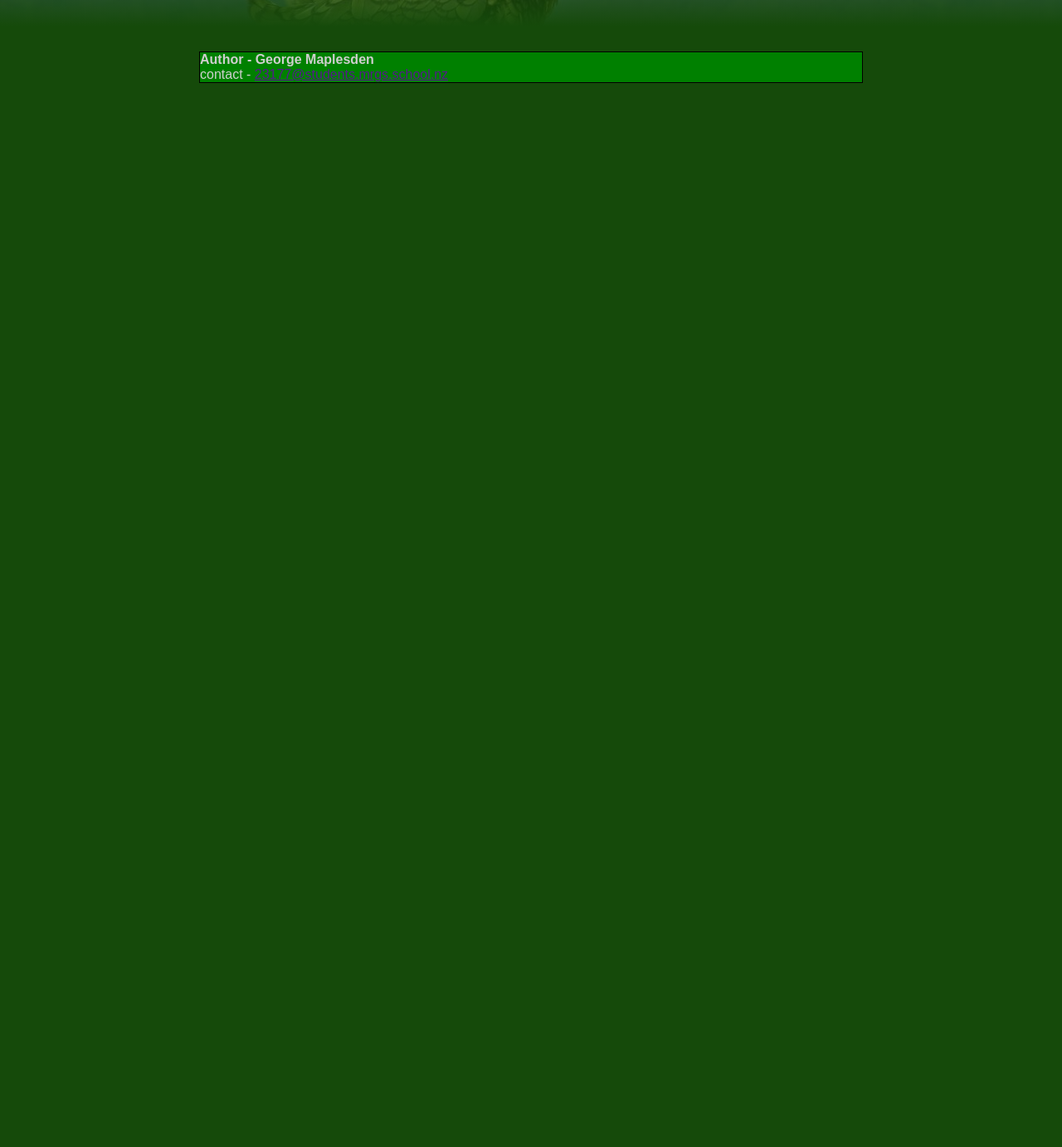
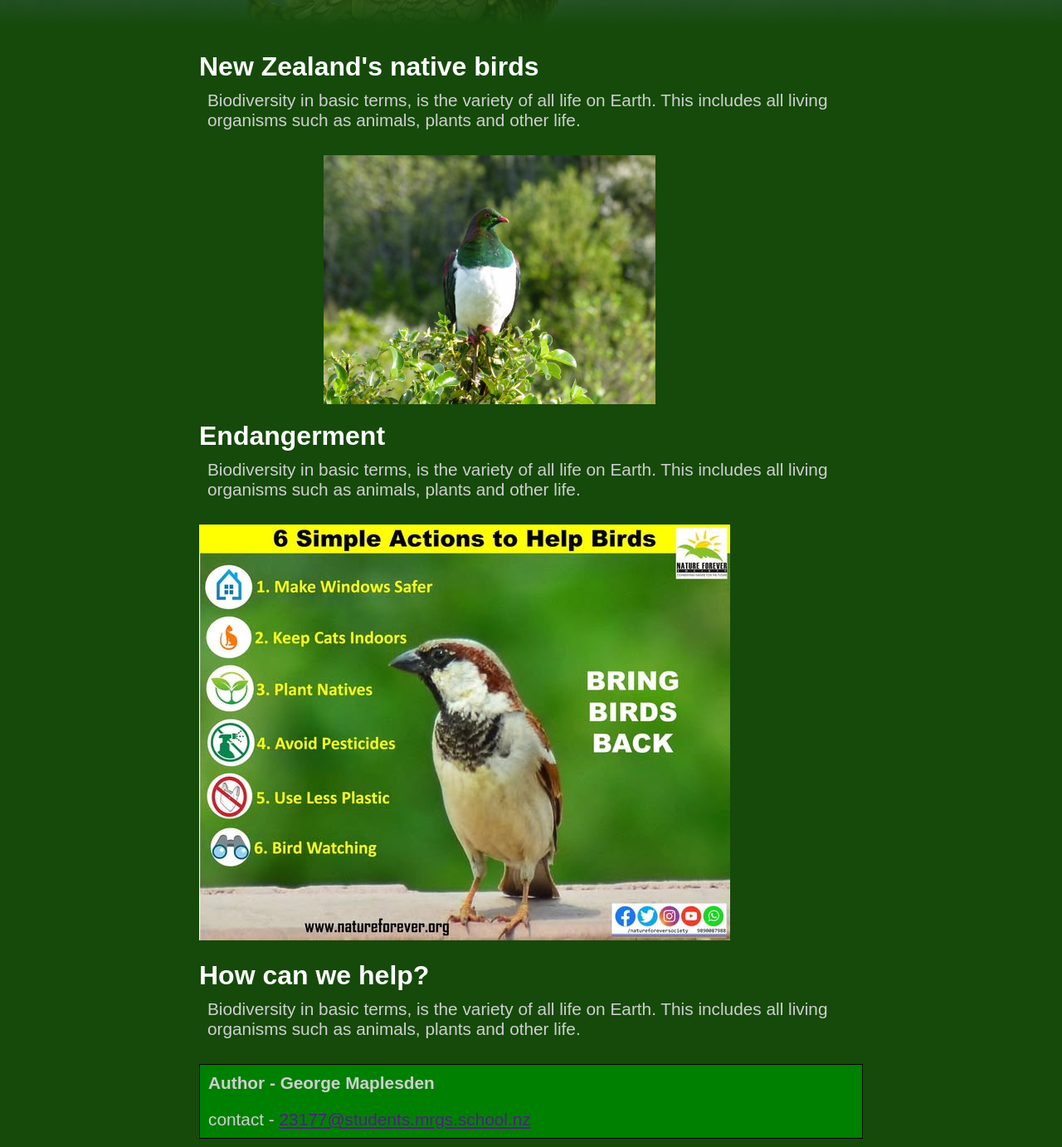
Before and after one commit to GfrostyM/George-Maplesden---92005-Assessment, a plain HTML site: page page3.html in a window 1280 px wide. Shown: the part 328-1710 px from the top of the page at 83% size. Before the commit the page ends 800 px from the top, so only its background shows below. Drawn offline with Linux system fonts and the light colour scheme.

Commit message:
almost done

```diff
--- a/1style.css
+++ b/1style.css
@@ -109,3 +109,8 @@ margin: 0; !important
 content-align: center;
 max-width: 800px;
 }
+
+p {
+  font-size: 130%;
+  padding: 10px;
+}
--- a/2style.css
+++ b/2style.css
@@ -109,3 +109,8 @@ div.nzthenvsnow {
   background-color: green;
   margin: 0;
 }
+
+p {
+  font-size: 130%;
+  padding: 10px;
+}
--- a/3style.css
+++ b/3style.css
@@ -102,3 +102,21 @@ li img {
   background-color: green;
   margin: 0;
 }
+
+p {
+  font-size: 130%;
+  padding: 10px;
+}
+
+.nativebirdimg {
+    content-align: center;
+    margin: auto;
+}
+
+.Gallery{
+  display: block;
+  margin-left: auto;
+  margin-right: auto;
+  height: 300px;
+  content-align: center;
+}
--- a/page3.html
+++ b/page3.html
@@ -23,8 +23,69 @@
 
 
 
+
+
  <div class="parent">
 
+     <div class="nativebirdstext">
+         <h2>New Zealand's native birds</h2>
+         <p>
+             Biodiversity in basic terms, is the variety of all life on Earth.
+             This includes all living organisms such as animals, plants and
+             other life.
+         </p>
+     </div>
+
+
+    <div class="Gallery" style="max-width:500px">
+        <img class="mySlides" src="images/nativebird1.jpg" style="height:300px" alt="Slide 1">
+        <img class="mySlides" src="images/nativebird2.jpg" style="height:300px" alt="Slide 2">
+        <img class="mySlides" src="images/nativebird3.jpg" style="height:300px" alt="Slide 3">
+        <img class="mySlides" src="images/nativebird4.png" style="height:300px" alt="Slide 4">
+        <img class="mySlides" src="images/nativebird5.jpg" style="height:300px" alt="Slide 5">
+        <img class="mySlides" src="images/nativebird6.jpg" style="height:300px" alt="Slide 6">
+    </div>
+
+    <script>
+        var myIndex = 0;
+        carousel();
+
+        function carousel() {
+            var i;
+            var x = document.getElementsByClassName("mySlides");
+            for (i = 0; i < x.length; i++) {
+            x[i].style.display = "none";
+            }
+            myIndex++;
+            if (myIndex > x.length) { myIndex = 1; }
+            x[myIndex - 1].style.display = "block";
+            setTimeout(carousel, 5000); // Change image every 4 seconds
+        }
+    </script>
+
+
+     <div class="nativebirdstext2">
+         <h2>Endangerment</h2>
+         <p>
+             Biodiversity in basic terms, is the variety of all life on Earth.
+             This includes all living organisms such as animals, plants and
+             other life.
+         </p>
+     </div>
+
+
+     <div class="nativebirdimg">
+         <img src="images/nativebird.jpg">
+     </div>
+
+     <div class="nativebirdstext3">
+         <h2>How can we help?</h2>
+         <p>
+             Biodiversity in basic terms, is the variety of all life on Earth.
+             This includes all living organisms such as animals, plants and
+             other life.
+         </p>
+     </div>
 
 
     <div class="div7">
```
Also changed, not shown: images/nativebird.jpg (added), images/nativebird1.jpg (added), images/nativebird2.jpg (added), images/nativebird3.jpg (added), images/nativebird4.png (added), images/nativebird5.jpg (added), images/nativebird6.jpg (added).
